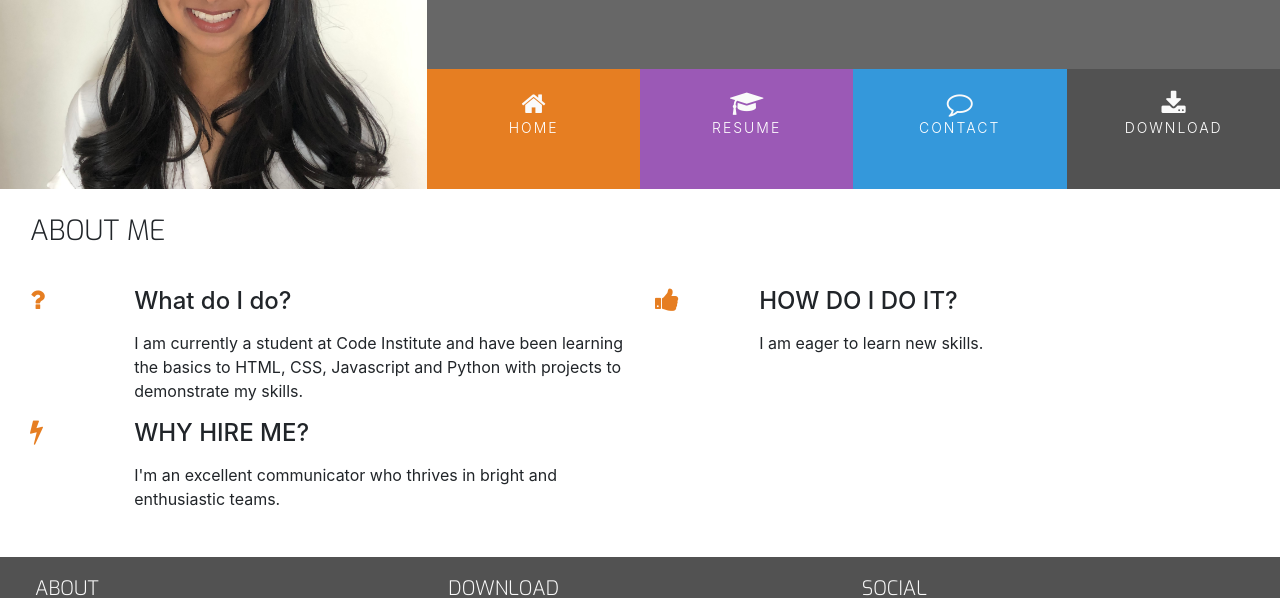
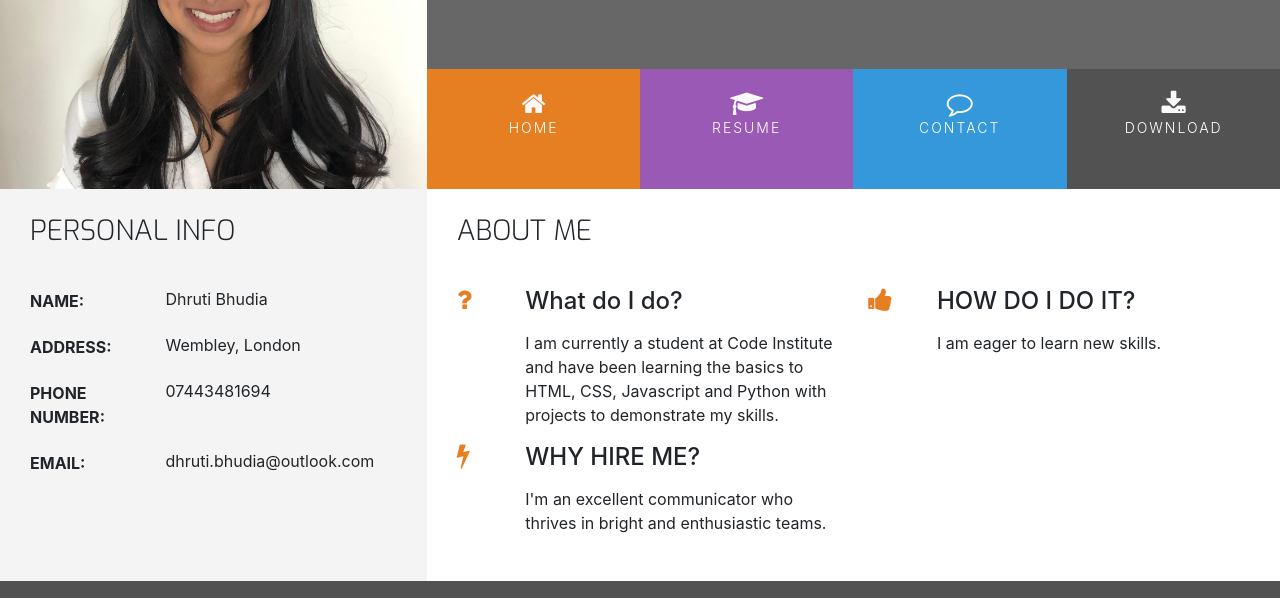
Before and after one commit to dhrutibhudia97/Bootstrap-Resume---Dhruti-Bhudia, a plain HTML site: page index.html in a window 1280 px wide. Shown: the part 180-778 px from the top of the page. Drawn offline with nearby package versions, Linux system fonts and the light colour scheme.

Commit message:
finished html for index page.

```diff
--- a/assets/css/style.css
+++ b/assets/css/style.css
@@ -7,7 +7,10 @@
 
 .bg-color-three-reasons {
     background-color: #ffffff;
+}
 
+.bg-color-personal-info {
+    background-color: #f4f4f4;
 }
 
 .ui-menu-color-home {
@@ -226,3 +229,43 @@ footer {
 .three-reasons-heading {
     margin-bottom: 15px;
 }
+
+/*----------------------------- Personal Info */
+
+.personal-info-item {
+    margin-bottom: 20px;
+    /*display block so new line takes up entire horizontal space. clear to both so no
+    other items can appear on either side. */
+    display: block;
+    clear: both;
+}
+
+.personal-info-item .key,
+.personal-info-item .value {
+    padding-right: 8px;
+    /*divs are block level elements by defaults, they start and end with new line and
+    occupy max horizontal space. inline block allows us to put 2 divs side by side. */
+    display: inline-block;
+}
+
+.personal-info-item .key p,
+.personal-info-item .value p {
+    margin: 0;
+}
+
+.personal-info-item .key {
+    width: 30%;
+    margin-right: 21px;
+    padding-top: 2px;
+    vertical-align: top;
+}
+
+.personal-info-item .key p {
+    font-weight: 700;
+}
+
+.personal-info-item .value {
+    /*so position is relative to predecessor*/
+    position: relative;
+    width: 60%;
+}
--- a/index.html
+++ b/index.html
@@ -52,11 +52,53 @@
             </div>
         </div>
     </header>
+
     <section class="container-fluid">
         <!-- allows us to create table structure so columns remain at same height
         column size 8 as that is 2/3 width of the screen. section-column specifies
     that this column is a table cell. -->
-        <div class="row row-table">
+        <div class="row">
+            <!-- col-md-4 takes 1/3 of width and col-md-8 for three reasons to
+            take up remaining 2/3s-->
+            <div class="col-md-4 bg-color-personal-info section-column">
+                <div class="row">
+                    <div class="col-12">
+                        <h3 class="section-heading uppercase">Personal Info</h3>
+                    </div>
+                </div>
+                <div class="personal-info-item">
+                    <div class="key">
+                        <p class="uppercase">Name: </p>
+                    </div>
+                    <div class="value">
+                        <p>Dhruti Bhudia</p>
+                    </div>
+                </div>
+                <div class="personal-info-item">
+                    <div class="key">
+                        <p class="uppercase">Address: </p>
+                    </div>
+                    <div class="value">
+                        <p>Wembley, London</p>
+                    </div>
+                </div>
+                <div class="personal-info-item">
+                    <div class="key">
+                        <p class="uppercase">Phone Number: </p>
+                    </div>
+                    <div class="value">
+                        <p>07443481694</p>
+                    </div>
+                </div>
+                <div class="personal-info-item">
+                    <div class="key">
+                        <p class="uppercase">Email: </p>
+                    </div>
+                    <div class="value">
+                        <p>dhruti.bhudia@outlook.com</p>
+                    </div>
+                </div>
+            </div>
             <div class="col-md-8 bg-color-three-reasons section-column">
                 <div class="row">
                     <div class="col">
```
